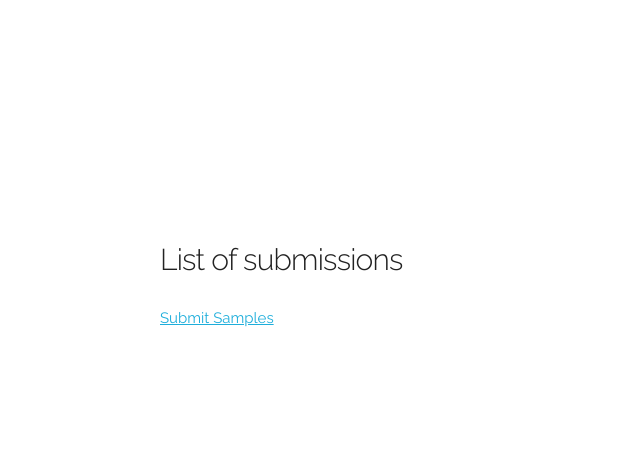
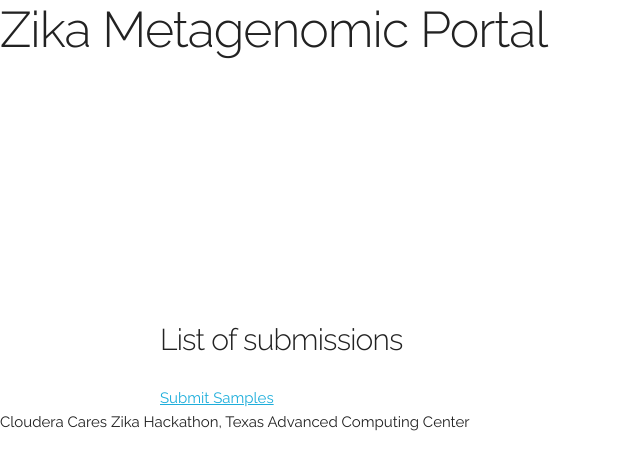
Before and after one commit to wallingTACC/zika-hack, a Django app: page / in a window 1280 px wide. Shown: the top 470 px of the page, without its empty margins (0-640 px from the left). Run offline with Django 3.2, Linux system fonts and the light colour scheme; data that the repository does not hold is empty; some libraries are stand-ins or nearby versions.

Commit message:
header and footer on base.html

```diff
--- a/gene_analyze_web/gene_analyze_web/templates/base.html
+++ b/gene_analyze_web/gene_analyze_web/templates/base.html
@@ -33,11 +33,19 @@
 
   <!-- Primary Page Layout
   –––––––––––––––––––––––––––––––––––––––––––––––––– -->
+  <div class="banner styleme" style="width: 100%;">
+    <h1>
+        Zika Metagenomic Portal
+    </h1>
+  </div>
   <div class="container">
     {% block content %}
 
     {% endblock content %}
   </div>
+  <div class="footer styleme" style="width: 100%;">
+     Cloudera Cares Zika Hackathon, Texas Advanced Computing Center
+  </div>
 {% block bottom_js %}
 {% endblock %}
 </body>
```
